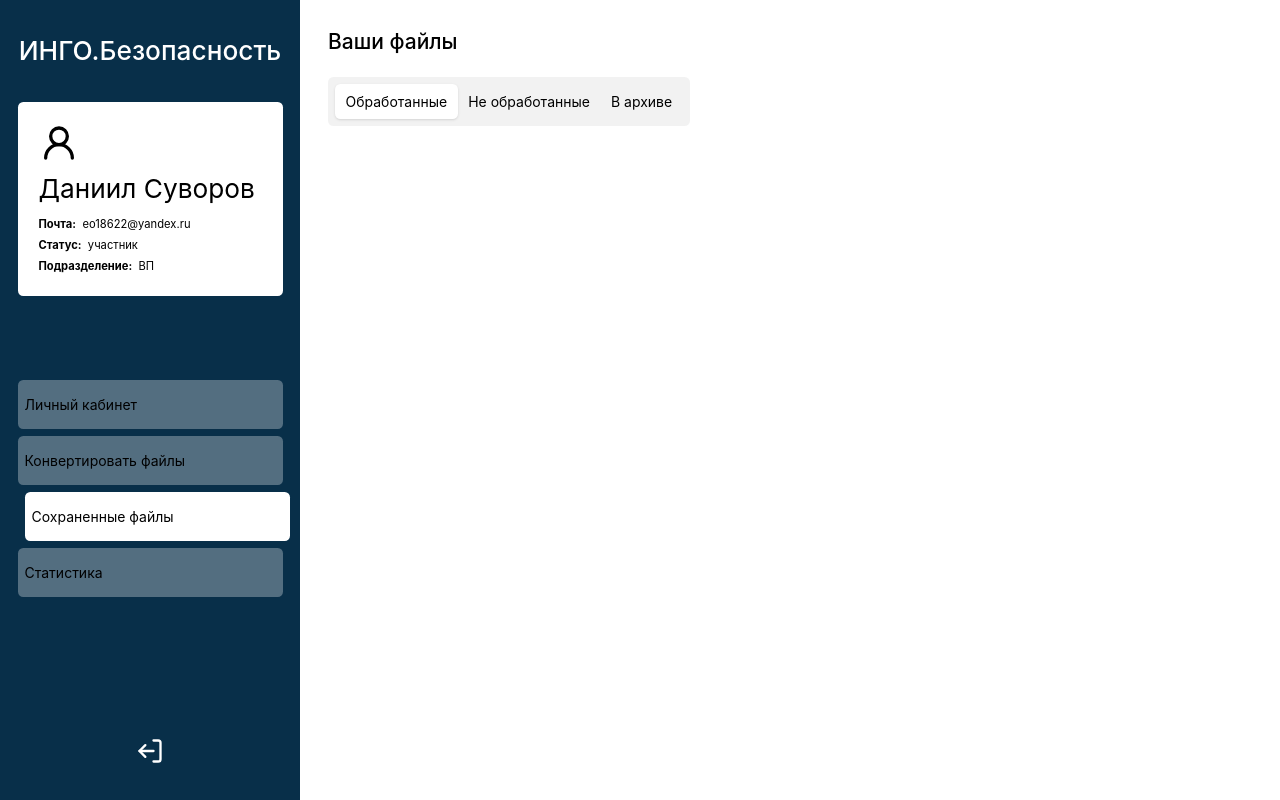
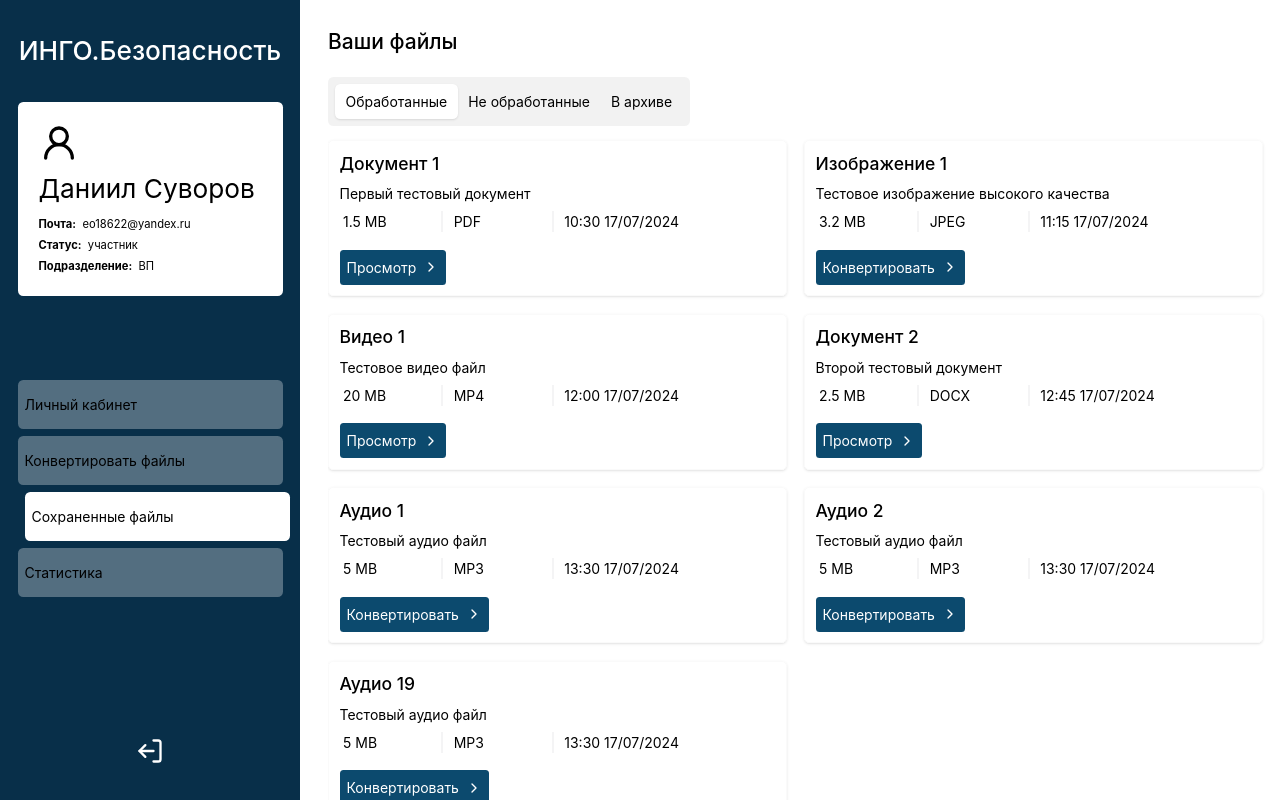
Before and after one commit to racoon-typing/Ingo, a React (Vite) app in the folder project/: page /files in a window 1280 px wide. Built offline with nearby package versions, Linux system fonts and the light colour scheme.

Commit message:
добавляет стор и работу с категориями

```diff
--- a/project/package.json
+++ b/project/package.json
@@ -10,11 +10,16 @@
     "preview": "vite preview"
   },
   "dependencies": {
+    "@reduxjs/toolkit": "^2.2.6",
+    "@types/react-redux": "^7.1.33",
+    "@types/redux": "^3.6.0",
     "classnames": "^2.5.1",
     "lucide-react": "^0.408.0",
     "react": "^18.3.1",
     "react-dom": "^18.3.1",
+    "react-redux": "^9.1.2",
     "react-router-dom": "^6.24.1",
+    "redux": "^5.0.1",
     "sass": "^1.77.8"
   },
   "devDependencies": {
--- a/project/src/components/file-category-item/FileCategoryItem.tsx
+++ b/project/src/components/file-category-item/FileCategoryItem.tsx
@@ -1,12 +1,12 @@
 // import './FileCategoryItem.scss';
 
 import classNames from "classnames";
-import { IFileCategory } from "../../types/types";
+import { IFileCategory, Status } from "../../types/types";
 
 interface IFileCategoryItemProp {
   category: IFileCategory;
-  activeCategory: number;
-  changeCategoryHandler: (id: number) => void;
+  activeCategory: Status;
+  changeCategoryHandler: (id: Status) => void;
 }
 
 function FileCategoryItem({
@@ -14,11 +14,11 @@ function FileCategoryItem({
   activeCategory,
   changeCategoryHandler,
 }: IFileCategoryItemProp): JSX.Element {
-  const isActive = activeCategory === category.id;
+  const isActive = activeCategory === category.value;
 
   return (
     <li
-      onClick={() => changeCategoryHandler(category.id)}
+      onClick={() => changeCategoryHandler(category.value)}
       key={category.id}
       className={classNames("p-2 px-3 rounded-md", {
         "bg-white shadow": isActive,
--- a/project/src/components/file-category-list/FileCategoryList.tsx
+++ b/project/src/components/file-category-list/FileCategoryList.tsx
@@ -3,12 +3,18 @@
 import { useState } from "react";
 import { fileCategories } from "../../consts/const";
 import FileCategoryItem from "../file-category-item/FileCategoryItem";
+import { useDispatch } from "react-redux";
+import { changeCategory } from "../../store/fileSlice";
+import { Status } from "../../types/types";
 
 function FileCategoryList(): JSX.Element {
-  const [activeCategory, setActiveCategory] = useState<number>(1);
+  const dispatch = useDispatch();
+  const [activeCategory, setActiveCategory] = useState<Status>(Status.ACTIVE);
 
-  function changeCategoryHandler(id: number) {
-    setActiveCategory(id);
+  function changeCategoryHandler(value: Status) {
+    setActiveCategory(value);
+
+    dispatch(changeCategory({category: value}))
   }
 
   return (
--- a/project/src/components/file-item/FileItem.tsx
+++ b/project/src/components/file-item/FileItem.tsx
@@ -1,11 +1,36 @@
 // import './FileItem.scss';
 
-function FileItem(): JSX.Element {
-   return (
-    <li>
+import { ChevronRight } from "lucide-react";
+import { ISaveFile } from "../../types/types";
 
+interface IFileItem {
+  file: ISaveFile;
+}
+
+function FileItem({ file }: IFileItem): JSX.Element {
+  console.log(file);
+
+  const { name, description, size, type, uploadTime, converted, status } = file;
+
+  return (
+    <li className="flex flex-col border border-zinc-50 shadow rounded-md p-3">
+      <h3 className="text-xl font-medium mb-2">{name}</h3>
+
+      <p className="mb-2 grow">{description}</p>
+
+      <ul className="grid grid-cols-4 gap-2 mb-5">
+        <li className="border-r-2 border-zinc-100 px-1">{size}</li>
+        <li className="border-r-2 border-zinc-100 px-1">{type}</li>
+        <li className="col-start-3 col-end-5 px-1">{uploadTime}</li>
+      </ul>
+
+      <button className="flex items-center mt-auto bg-sky-900 text-white p-2 max-w-min rounded">
+        {converted ? 'Просмотр' : 'Конвертировать'}
+
+        <ChevronRight className="ml-2" size={16} />
+      </button>
     </li>
-    );
+  );
 }
 
 export default FileItem;
--- a/project/src/components/file-list/FileList.tsx
+++ b/project/src/components/file-list/FileList.tsx
@@ -1,14 +1,25 @@
 // import "./Converter.scss";
 
+// import { userSaveFiles } from "../../consts/const";
+import { useSelector } from "react-redux";
 import FileItem from "../file-item/FileItem";
+import { RootState } from "../../store/store";
 
-function FilesList(): JSX.Element {
+
+function FileList(): JSX.Element {
+  const files = useSelector((state: RootState) => state.data.files);
+  console.log(files);
+
+
   return (
-    <ul className="grid grid-cols-3">
-
-      <FileItem />
+    <ul className="grid grid-cols-2 gap-5">
+      {files
+        ? files.map((file) => (
+            <FileItem key={file.id + file.name} file={file} />
+          ))
+        : ""}
     </ul>
   );
 }
 
-export default FilesList;
+export default FileList;
--- a/project/src/layout/Layout.tsx
+++ b/project/src/layout/Layout.tsx
@@ -28,9 +28,7 @@ function Layout({ children }: ILayout): JSX.Element {
           </a>
         </div>
 
-        <div className="w-full py-8 pr-5 max-h-screen">
-          <div className="">{children}</div>
-        </div>
+        <div className="w-full py-8 pr-5 max-h-screen overflow-x-auto">{children}</div>
       </div>
     </>
   );
--- a/project/src/main.tsx
+++ b/project/src/main.tsx
@@ -3,11 +3,15 @@ import ReactDOM from "react-dom/client";
 import "./index.scss";
 import App from "./app/App";
 import { BrowserRouter } from "react-router-dom";
+import { Provider } from "react-redux";
+import { store } from "./store/store";
 
 ReactDOM.createRoot(document.getElementById("root")!).render(
   <React.StrictMode>
     <BrowserRouter>
-      <App />
+      <Provider store={store}>
+        <App />
+      </Provider>
     </BrowserRouter>
   </React.StrictMode>
 );
--- a/project/src/pages/upload-files-page/UploadFilesPage.tsx
+++ b/project/src/pages/upload-files-page/UploadFilesPage.tsx
@@ -2,9 +2,19 @@
 
 import Layout from "../../layout/Layout";
 import FileCategory from "../../components/file-category-list/FileCategoryList";
-import FilesList from "../../components/file-list/FileList";
+import FileList from "../../components/file-list/FileList";
+import { useDispatch } from "react-redux";
+import { useEffect } from "react";
+import { setFiles } from "../../store/fileSlice";
+import { userSaveFiles } from "../../consts/const";
 
 function UploadFilesPage(): JSX.Element {
+  const dispatch = useDispatch();
+
+  useEffect(() => {
+    dispatch(setFiles(userSaveFiles));
+  }, [dispatch]);
+
   return (
     <Layout>
       <h2 className="text-2xl mb-6 font-medium">Ваши файлы</h2>
@@ -14,7 +24,7 @@ function UploadFilesPage(): JSX.Element {
       </div>
 
       <div>
-        <FilesList />
+        <FileList />
       </div>
     </Layout>
   );
--- /dev/null
+++ b/project/src/store/fileSlice.ts
@@ -0,0 +1,32 @@
+import { createSlice, PayloadAction } from "@reduxjs/toolkit";
+import { ISaveFile, Status } from "../types/types";
+
+interface IFileState {
+    files: ISaveFile[];
+    activeCategory: Status;
+}
+
+const initialState: IFileState = {
+    files: [],
+    activeCategory: Status.ACTIVE,
+};
+
+const fileSlice = createSlice({
+    name: 'data',
+    initialState,
+    reducers: {
+        setFiles: (state, action: PayloadAction<ISaveFile[]>) => {
+            state.files = action.payload;
+        },
+        changeCategory: (state, action: PayloadAction<{category: Status}>) => {
+            state.activeCategory = action.payload.category;
+
+            state.files = state.files.filter((file) => {
+                file.status == state.activeCategory;
+            });
+        },
+    }
+});
+
+export const { setFiles, changeCategory } = fileSlice.actions;
+export default fileSlice.reducer;
--- /dev/null
+++ b/project/src/store/store.ts
@@ -0,0 +1,13 @@
+import { configureStore } from "@reduxjs/toolkit";
+import { RootStore } from "../types/types";
+import fileReducer from './fileSlice';
+
+export const store = configureStore({
+    reducer: {
+        [RootStore.DATA]: fileReducer,
+    },
+    devTools: true,
+});
+
+export type RootState = ReturnType<typeof store.getState>;
+export type AppDispatch = typeof store.dispatch;
--- a/project/src/types/types.ts
+++ b/project/src/types/types.ts
@@ -18,5 +18,27 @@ export interface IMenuItem {
 export interface IFileCategory {
     id: number;
     name: string;
-    value: string;
+    value: Status;
 }
+
+export interface ISaveFile {
+    id: number,
+    name: string,
+    description: string,
+    size: string,
+    type: string,
+    uploadTime: string,
+    converted: boolean,
+    status: Status,
+}
+
+export enum Status {
+    ACTIVE = 'active',
+    UN_ACTIVE = 'un active',
+    IN_ARCHIVE = 'archive',
+}
+
+export enum RootStore {
+    DATA = 'data',
+    USER = 'user',
+}
```
Also changed, not shown: project/src/consts/const.ts (+19 -5 lines), 1 other file (tests, documents, lock files or other folders).
